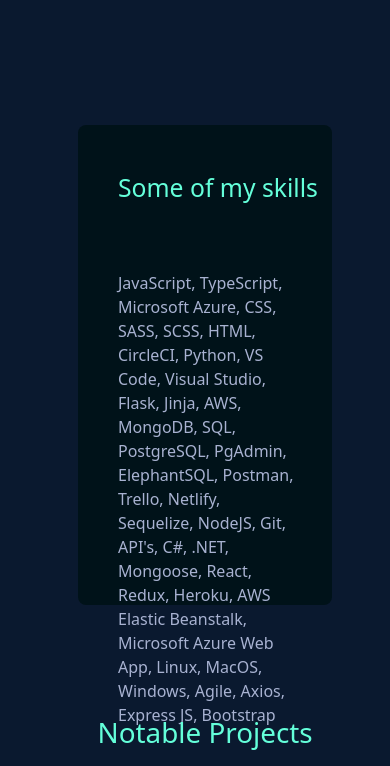
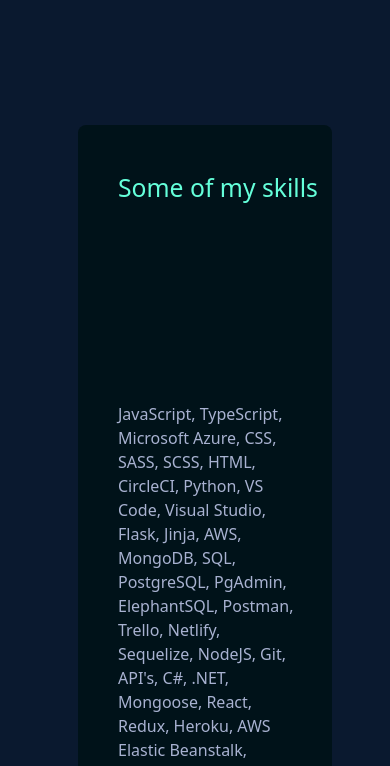
Before and after one commit to BenjaminBanwart/Personal_Portfolio, a plain HTML site: page index.html in a window 390 px wide. Shown: the part 953-1719 px from the top of the page. Drawn offline with nearby package versions, Linux system fonts and the light colour scheme.

Commit message:
Site designs are now more responsive

```diff
--- a/css/styles.css
+++ b/css/styles.css
@@ -74,6 +74,7 @@ body {
     flex-wrap: wrap;
     background-color: #001219;
     margin-left: 18vw;
+    margin-bottom: 10em;
     border-radius: 0.5em;
     height: 20em;
     width: 60vw;
@@ -120,6 +121,13 @@ body {
     padding-left: 15px;
 }
 
+@media only screen and (max-width: 1025px) {
+    .container2 {
+        height: 30em;
+        width: 65vw;
+    }
+}
+
 @media only screen and (max-width: 600px) {
     .headCont {
         margin-left: -25px;
@@ -127,7 +135,7 @@ body {
         margin-right: 0px;
     }
     .container2 {
-        height: 30em;
+        height: 40em;
         width: 65vw;
     }
     .skill-header {
@@ -168,6 +176,20 @@ body {
     }
 }
 
+@media only screen and (max-width: 400px) {
+    .container2 {
+        height: 55em;
+        width: 65vw;
+    }
+}
+
+@media only screen and (max-width: 300px) {
+    .container2 {
+        height: 70em;
+        width: 65vw;
+    }
+}
+
 a:link { text-decoration: none; }
 
 
```
